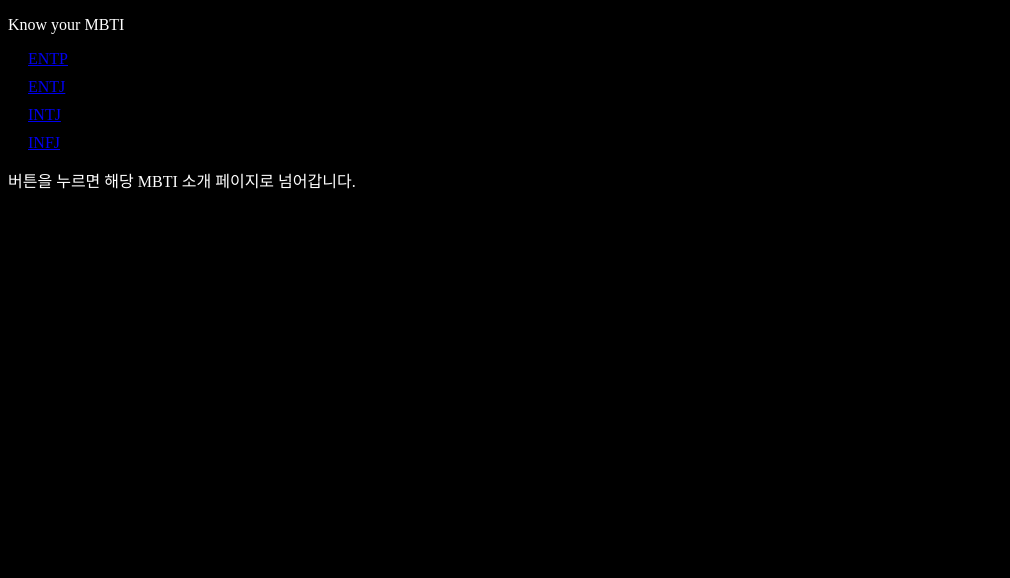
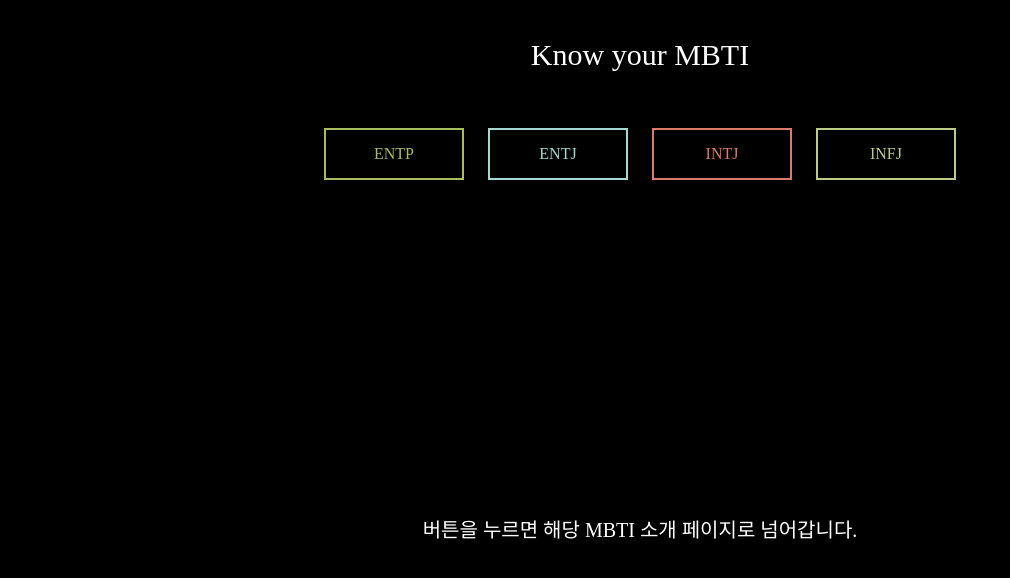
Before and after one commit to neul0129/mbti_project, a React (Create React App) app: page / in a window 1280 px wide. Shown: the top 578 px of the page, without its empty margins (0-1010 px from the left). Built offline with nearby package versions, Linux system fonts and the light colour scheme.

Commit message:
Feat: Home page style
메인 화면을 스타일링해주었습니다.

```diff
--- a/src/App.js
+++ b/src/App.js
@@ -5,6 +5,7 @@
 const data = {
   ENTP: {
     name: 'ENTP',
+    color: '#A8BD5F',
     nickname: '열성적인 중재자',
     description: ' 내적신념이 깊은 정열적인 중재자 유형',
     character: "신중한 성격",
@@ -23,6 +24,7 @@
   },
   ENTJ: {
     name: 'ENTJ',
+    color: '#A4D9D0',
     nickname: '열성적인 중재자',
     description: ' 내적신념이 깊은 정열적인 중재자 유형',
     character: "신중한 성격",
@@ -41,6 +43,7 @@
   },
   INTJ: {
     name: 'INTJ',
+    color: '#DA7B6B',
     nickname: '열성적인 중재자',
     description: ' 내적신념이 깊은 정열적인 중재자 유형',
     character: "신중한 성격",
@@ -59,6 +62,7 @@
   },
   INFJ: {
     name: 'INFJ',
+    color: '#BCCB85',
     nickname: '열성적인 중재자',
     description: ' 내적신념이 깊은 정열적인 중재자 유형',
     character: "신중한 성격",
--- a/src/pages/home/Home.css
+++ b/src/pages/home/Home.css
@@ -1,19 +1,39 @@
+/* main 전체 컨테이너 */
+.main_container {
+  display: flex;
+  flex-direction: column;
+  align-items: center;
+}
 /* 헤더 */
-.main_header{
-
+.main_header {
+  font-size: 30px;
+  justify-content: center;
 }
 
 /* 컨텐츠 */
 .main_content{
-
+  padding: 0;
+  width: 50%;
+  height: 80%;
+  display: grid;
+  grid-template-columns: 1fr 1fr 1fr 1fr;
+  grid-template-rows: 1fr 1fr 1fr 1fr;
+  row-gap: 1.5rem;
+  column-gap: 1.5rem;
 }
 
 /* 컨텐츠 아이템들 */
-.main_items{
-
+.main_items {
+  display: flex;
+  justify-content: center;
+  align-items: center;
+  height: 3rem;
 }
 
-/* 푸터 */
-.main_footer{
+.main_items > a{
+  text-decoration: none;
+}
 
+.main_footer {
+  font-size: 20px;
 }
--- a/src/pages/home/Home.js
+++ b/src/pages/home/Home.js
@@ -1,23 +1,35 @@
 import { Link } from 'react-router-dom';
 import './Home.css';
 
+function Style(el) {
+  const linkStyle = {
+    link: {
+      color : el.color
+    },
+    el: {
+      border: `2.5px solid ${el.color}`
+    }
+  }
+  return linkStyle;
+}
+
+
 function Home({data}) {
   const mbti = Object.keys(data);
-  console.log(mbti);
   return (
-    <>
+    <div className="main_container">
       <p className='main_header'>Know your MBTI</p>
       <ul className='main_content'>
         {mbti.map((el, idx) => (
-          <li key={idx} className='main_items'>
-            <Link to={"/profiles/" + el}>
+          <li key={idx} className='main_items' style={Style(data[el]).el}>
+            <Link to={"/profiles/" + el} style={Style(data[el]).link}>
               {el}
             </Link>
           </li>
         ))}
       </ul>
       <p className='main_footer'>버튼을 누르면 해당 MBTI 소개 페이지로 넘어갑니다.</p>
-    </>
+    </div>
   );
 };
 
```
